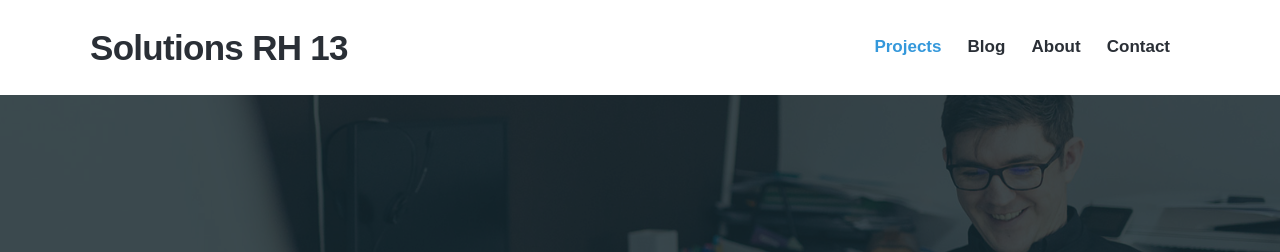
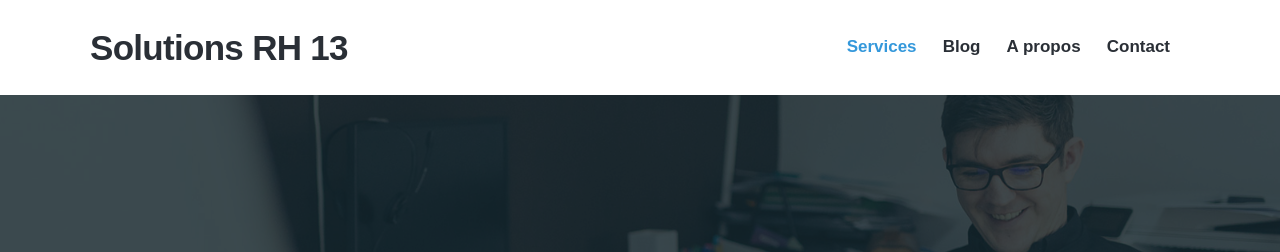
Before and after one commit to jeyries/solutionsrh13, a Jekyll site: the page built from index.html, in a window 1280 px wide and 900 px high. Shown: the top 252 px of the window. Built offline with Jekyll 4.4.1, drawn with Linux system fonts in a browser that asks for light colours; nearby versions of some CDN libraries; some web fonts are replaced.

Commit message:
Update settings.yml

```diff
--- a/_data/settings.yml
+++ b/_data/settings.yml
@@ -8,11 +8,11 @@ header_settings:
 
 menu_settings:
   menu_items:
-    - title: 'Projects'
+    - title: 'Services'
       url: '/'
     - title: 'Blog'
       url: '/blog/'
-    - title: 'About'
+    - title: 'A propos'
       url: '/about'
     - title: 'Contact'
       url: '/contact'
```
